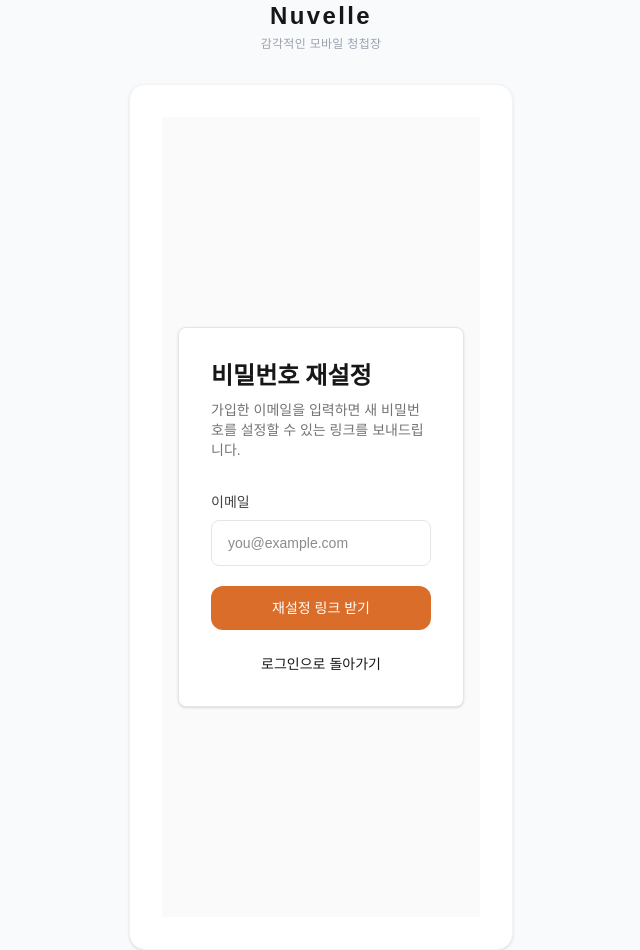
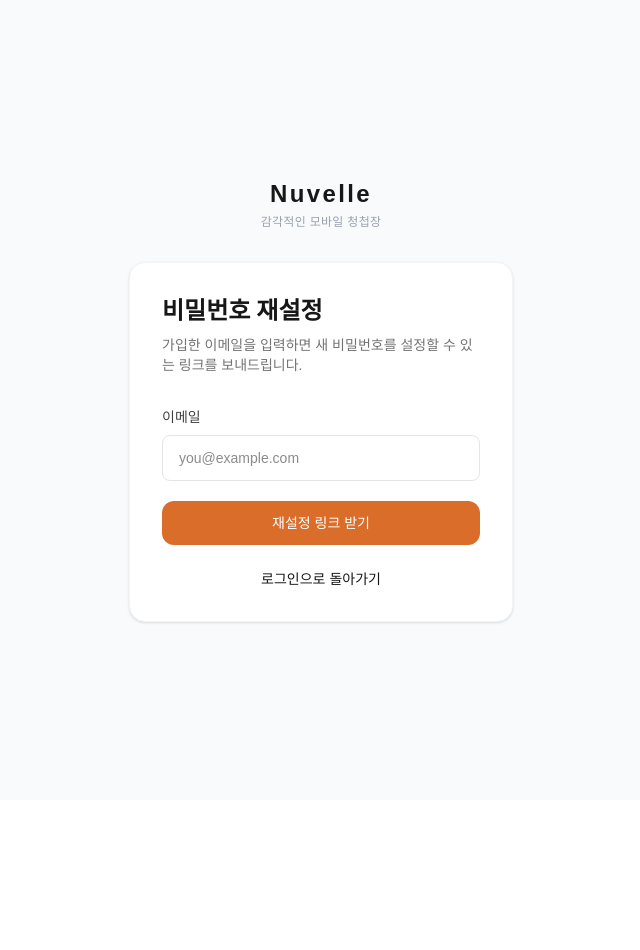
Before and after one commit to nuring9/nuvelle_wedding, a Next.js app in the folder frontend/: page /forgot-password in a window 1280 px wide. Shown: the whole page, without its empty margins (319-959 px from the left). After the commit the page ends 800 px from the top, so only its background shows below. Built offline with nearby package versions, Linux system fonts and the light colour scheme; no server answers; a web font is replaced by a local one.

Commit message:
비밀번호 재설정 페이지 여백 및 안내 문구 개선

```diff
--- a/frontend/src/app/(auth)/forgot-password/page.tsx
+++ b/frontend/src/app/(auth)/forgot-password/page.tsx
@@ -18,7 +18,7 @@ export default function ForgotPasswordPage() {
 
     try {
       await requestPasswordReset({ email });
-      setMessage("입력한 이메일로 비밀번호 재설정 링크를 보냈습니다.");
+      setMessage("입력한 이메일로 가입된 계정이 있다면 비밀번호 재설정 링크를 보내드립니다.");
     } catch (err) {
       setError(
         err instanceof Error
@@ -31,8 +31,8 @@ export default function ForgotPasswordPage() {
   };
 
   return (
-    <main className="flex min-h-screen items-center justify-center bg-neutral-50 px-4 py-16">
-      <section className="w-full max-w-md rounded-lg border border-neutral-200 bg-white p-8 shadow-sm">
+    <main className="w-full">
+      <section className="w-full">
         <h1 className="font-serif text-2xl font-semibold text-neutral-900">
           비밀번호 재설정
         </h1>
```
